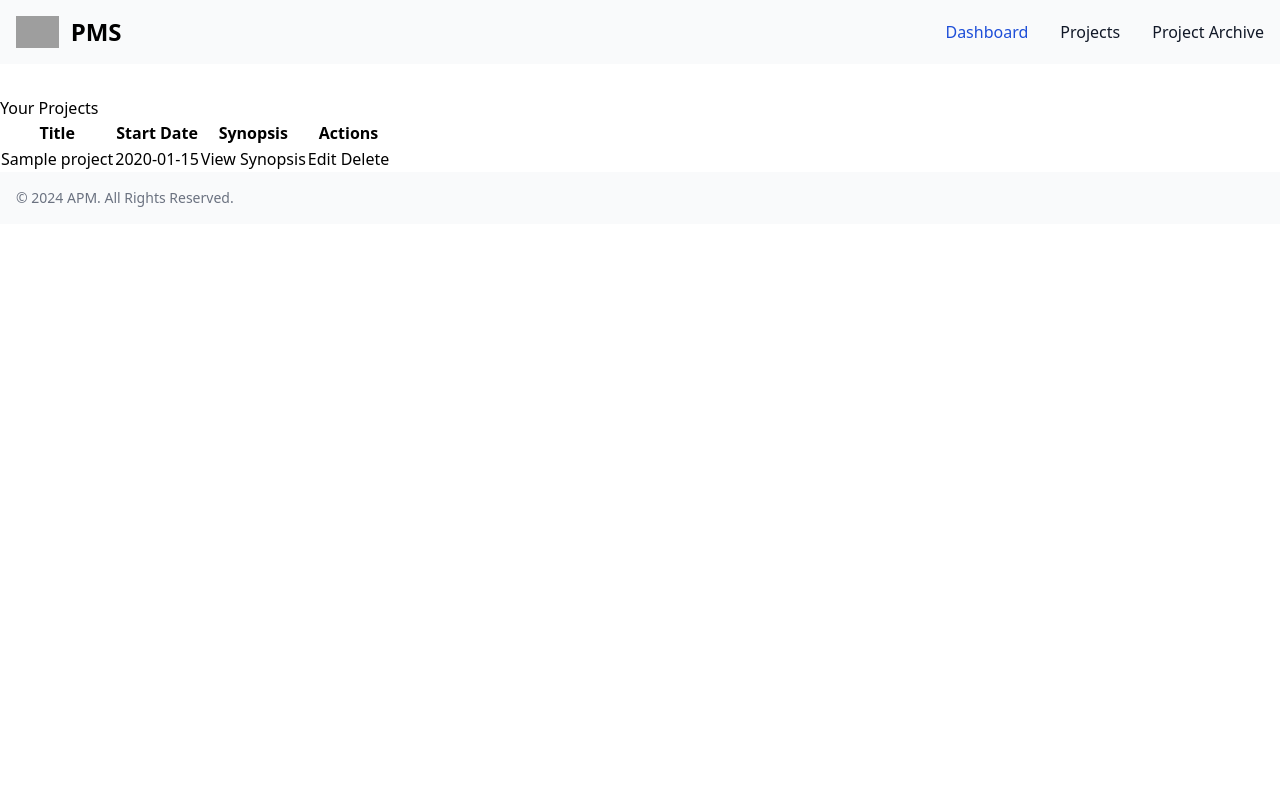
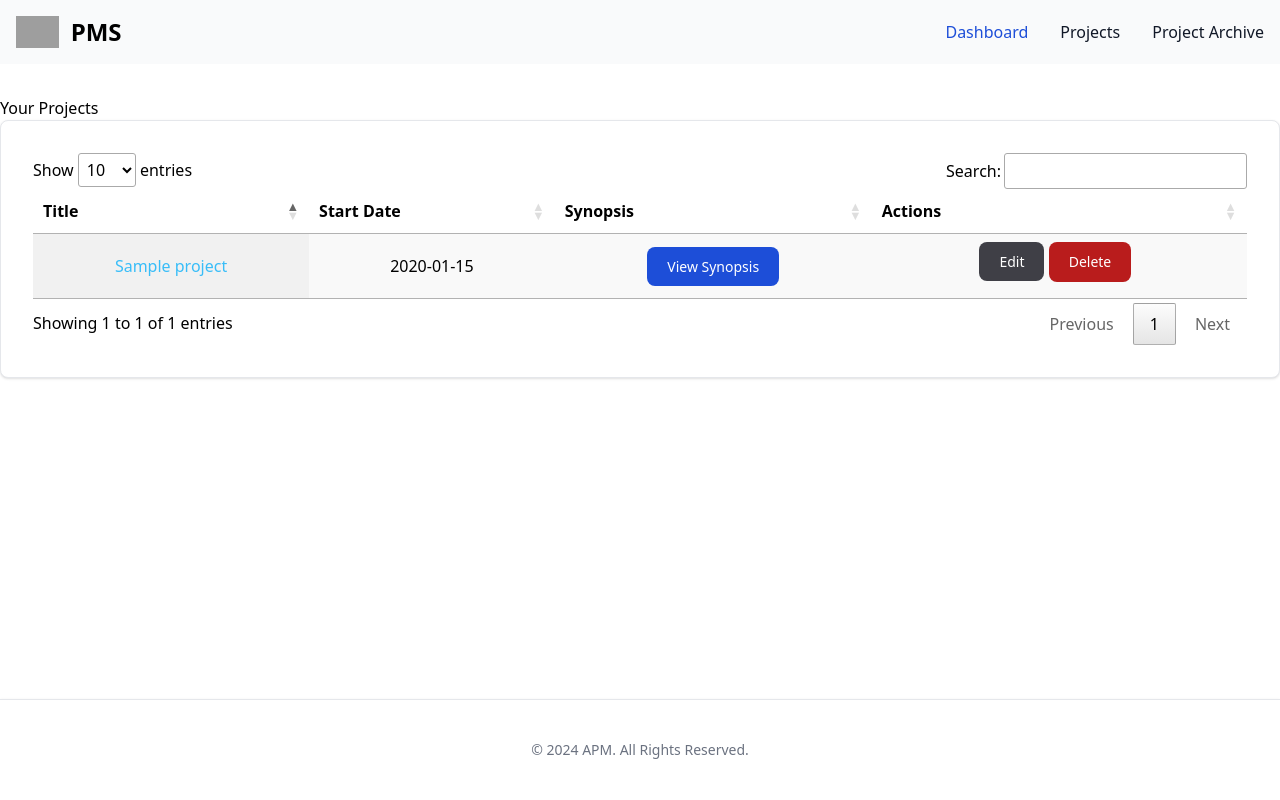
Before and after one commit to exc33ded/LLM-Based-Project-Manager, a Flask app: template templates/student/view_projects.html in a window 1280 px wide. Run offline with Flask 3, Linux system fonts and the light colour scheme; the template is opened without the code that fills it: values that come from a table or form of the project are taken from there, others are empty; tables that the repository leaves empty hold one stand-in row (values such as "Sample post"); some libraries are stand-ins or nearby versions; grey boxes are pictures that could not be loaded.

Commit message:
front end work something

```diff
--- a/templates/student/base_students.html
+++ b/templates/student/base_students.html
@@ -4,26 +4,15 @@
     <meta charset="UTF-8">
     <meta name="viewport" content="width=device-width, initial-scale=1.0">
     <script src="https://cdn.tailwindcss.com"></script>
+    <link href="https://cdn.jsdelivr.net/npm/tailwindcss@2.2.19/dist/tailwind.min.css" rel="stylesheet">
+    <link rel="stylesheet" type="text/css" href="https://cdn.datatables.net/1.11.5/css/jquery.dataTables.css">
+    <link rel="stylesheet" type="text/css" href="https://cdn.datatables.net/1.11.5/css/dataTables.tailwindcss.css">
+    <script type="text/javascript" charset="utf8" src="https://code.jquery.com/jquery-3.5.1.js"></script>
+    <script type="text/javascript" charset="utf8" src="https://cdn.datatables.net/1.11.5/js/jquery.dataTables.js"></script>
     <title>{% block title %}PMS{% endblock %}</title>
-    <style>
-        html, body {
-            height: 100%;
-            margin: 0;
-        }
-
-        /* Flexbox structure to ensure full height layout */
-        body {
-            display: flex;
-            flex-direction: column;
-            min-height: 100vh;
-        }
-
-        main {
-            margin-bottom: 0; /* Ensure no margin conflicts with footer */
-        }
-    </style>
 </head>
 <body>
+    <div>
     <header>
         <nav class="border-gray-200 bg-gray-50 dark:bg-gray-800 dark:border-gray-700">
             <div class="max-w-screen-xl flex flex-wrap items-center justify-between mx-auto p-4">
@@ -101,11 +90,13 @@
             });
         });
     </script>
-    <!-- Footer -->
-    <footer class="border-gray-200 bg-gray-50 dark:bg-gray-800 dark:border-gray-700">
-        <div class="max-w-screen-xl flex flex-wrap items-center justify-between mx-auto p-4">
-            <span class="text-sm text-gray-500 sm:text-center dark:text-gray-400">© 2024 <a href="https://github.com/exc33ded/Advanced-Project-Manager-for-AMU" class="hover:underline">APM</a>. All Rights Reserved.</span>
-        </div>
-    </footer>
+</div>
 </body>
 </html>
+
+<!-- Footer -->
+<footer class="fixed bottom-0 left-0 z-20 w-full p-4 bg-white border-t border-gray-200 shadow md:flex md:items-center md:justify-between md:p-6 dark:bg-gray-800 dark:border-gray-600">
+    <div class="max-w-screen-xl flex flex-wrap items-center justify-between mx-auto p-4">
+        <span class="text-sm text-gray-500 sm:text-center dark:text-gray-400">© 2024 <a href="https://github.com/exc33ded/Advanced-Project-Manager-for-AMU" class="hover:underline">APM</a>. All Rights Reserved.</span>
+    </div>
+</footer>
--- a/templates/student/view_projects.html
+++ b/templates/student/view_projects.html
@@ -2,29 +2,36 @@
 
 {% block content %}
 <h1>Your Projects</h1>
-<table>
-    <thead>
-        <tr>
-            <th>Title</th>
-            <th>Start Date</th>
-            <th>Synopsis</th>
+<div class="w-full p-4 text-center bg-white border border-gray-200 rounded-lg shadow sm:p-8">
+    <table id="example" class="display" style="width:100%">
+        <thead>
+            <tr>
+                <th>Title</th>
+                <th>Start Date</th>
+                <th>Synopsis</th>
             <th>Actions</th>
         </tr>
     </thead>
     <tbody>
         {% for project in projects %}
         <tr>
-            <td><a href="{{ url_for('student_routes.view_tasks', project_id=project.id) }}">{{ project.title }}</a></td>
+            <td><a href="{{ url_for('student_routes.view_tasks', project_id=project.id) }}" class='text-sky-400'>{{ project.title }}</a></td>
             <td>{{ project.start_date.strftime('%Y-%m-%d') }}</td>
-            <td><a href="{{ url_for('static', filename='uploads/synopsis/' + project.synopsis_filename) }}" target="_blank">View Synopsis</a></td>
+            <td><a href="{{ url_for('static', filename='uploads/synopsis/' + project.synopsis_filename) }}" target="_blank" class="text-white bg-blue-700 hover:bg-blue-800 focus:ring-4 focus:ring-blue-300 font-medium rounded-lg text-sm px-5 py-2.5 dark:bg-blue-600 dark:hover:bg-blue-700 focus:outline-none dark:focus:ring-blue-800">View Synopsis</a></td>
             <td>
-                <a href="{{ url_for('student_routes.edit_project', project_id=project.id) }}">Edit</a>
+                <a href="{{ url_for('student_routes.edit_project', project_id=project.id) }}" class="text-white bg-zinc-700 hover:bg-zinc-800 focus:ring-4 focus:ring-blue-300 font-medium rounded-lg text-sm px-5 py-2.5 dark:bg-zinc-700 dark:hover:bg-zinc-700 focus:outline-none dark:focus:ring-zinc-800">Edit</a>
                 <form action="{{ url_for('student_routes.delete_project', project_id=project.id) }}" method="POST" style="display:inline;">
-                    <button type="submit">Delete</button>
+                    <button type="submit" class="focus:outline-none text-white bg-red-700 hover:bg-red-800 focus:ring-4 focus:ring-red-300 font-medium rounded-lg text-sm px-5 py-2.5 me-2 mb-2 dark:bg-red-600 dark:hover:bg-red-700 dark:focus:ring-red-900">Delete</button>
                 </form>
             </td>
         </tr>
         {% endfor %}
     </tbody>
 </table>
+</div>
+<script>
+    $(document).ready(function() {
+        $('#example').DataTable();
+    });
+</script>
 {% endblock %}
```
Also changed, not shown: templates/student/project_archive.html (+12 -4 lines), templates/student/student_dashboard.html (+8 -6 lines), templates/student/add_task.html (line endings or trailing spaces), templates/student/edit_task.html (line endings or trailing spaces), templates/student/tasks.html (line endings or trailing spaces).
